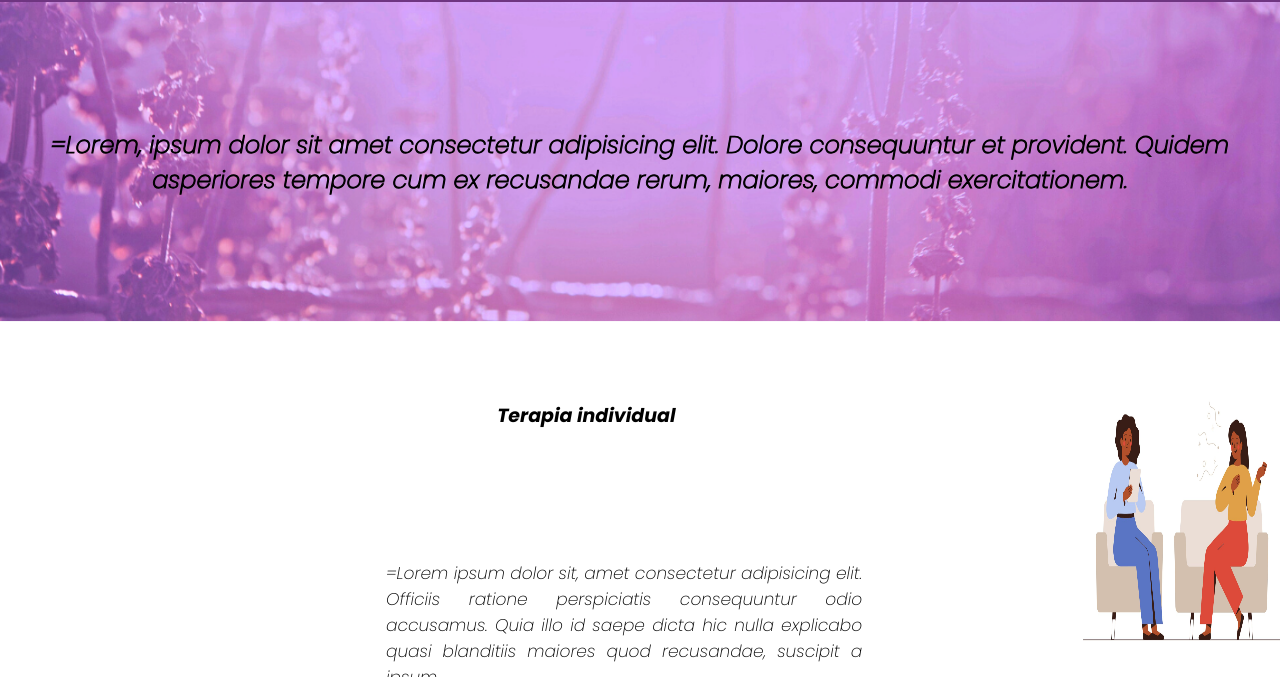
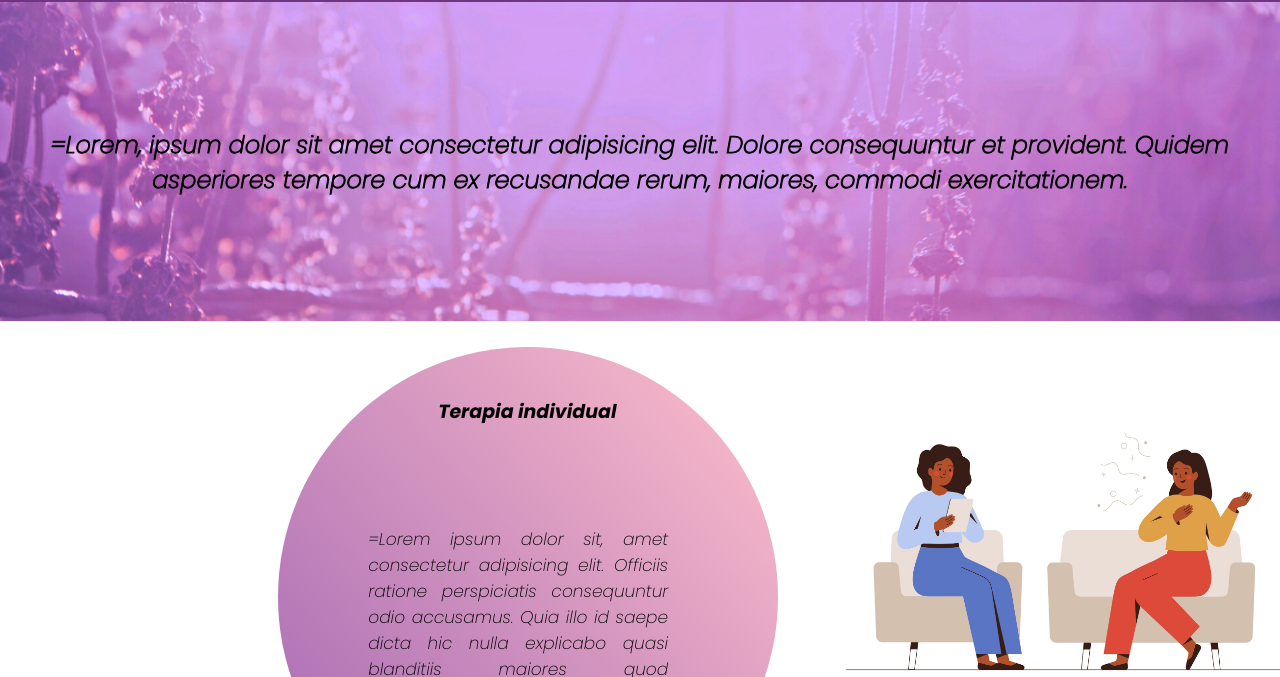
Before and after one commit to Yessiand/Psicoterapia, a plain HTML site: page paginas/servicios.html in a window 1280 px wide. Shown: the part 123-800 px from the top of the page. Drawn offline with Linux system fonts and the light colour scheme.

Commit message:
corregida clase de circulo terapia individual

```diff
--- a/paginas/servicios.html
+++ b/paginas/servicios.html
@@ -38,7 +38,7 @@
 
         <section class="section-circulo center-items">
             <div class="box">
-                <div class="box-circulo-1">
+                <div class="box-circulo">
                     <h3 class="text-circulo-h">Terapia individual</h3>
                     <p class="text-circulo-p"> =Lorem ipsum dolor sit, amet consectetur adipisicing elit. Officiis ratione perspiciatis consequuntur odio accusamus. Quia illo id saepe dicta hic nulla explicabo quasi blanditiis maiores quod recusandae, suscipit a ipsum.</p>
                 </div>
```
